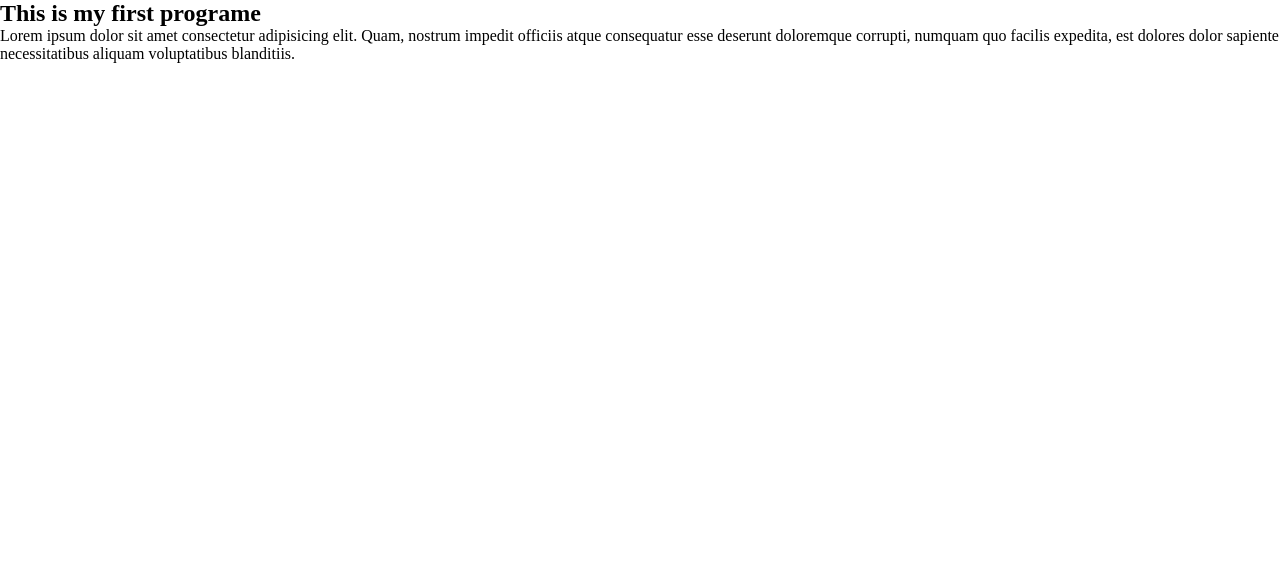
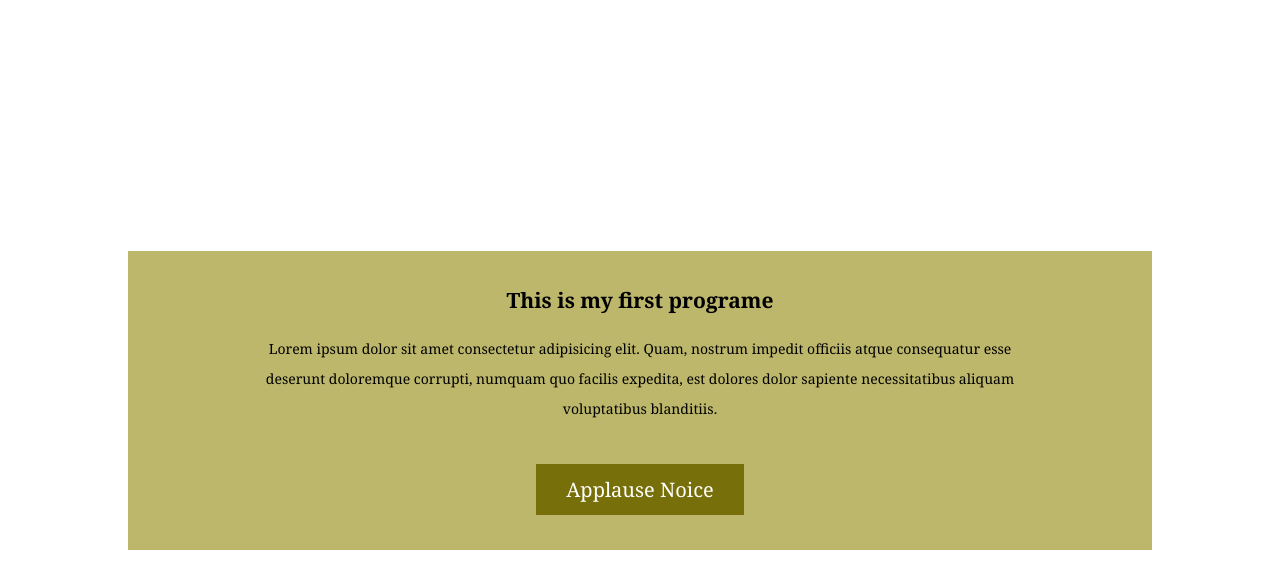
Before and after one commit to asadfigcode/Git-learning, a plain HTML site: page index.html in a window 1280 px wide. Drawn offline with Linux system fonts and the light colour scheme.

Commit message:
Changes some css file and index file

```diff
--- a/index.html
+++ b/index.html
@@ -1,5 +1,6 @@
 <!DOCTYPE html>
 <html lang="en">
+
 <head>
     <meta charset="UTF-8">
     <meta http-equiv="X-UA-Compatible" content="IE=edge">
@@ -7,7 +8,15 @@
     <title>Document</title>
     <link rel="stylesheet" href="stylesheet.css">
 </head>
+
 <body>
-    <h2>This is my first programe</h2>
-    <p>Lorem ipsum dolor sit amet consectetur adipisicing elit. Quam, nostrum impedit officiis atque consequatur esse deserunt doloremque corrupti, numquam quo facilis expedita, est dolores dolor sapiente necessitatibus aliquam voluptatibus blanditiis.</p>
+    <div class="container">
+        <div class="info_sec">
+            <h2>This is my first programe</h2>
+            <p>Lorem ipsum dolor sit amet consectetur adipisicing elit. Quam, nostrum impedit officiis atque consequatur
+                esse deserunt doloremque corrupti, numquam quo facilis expedita, est dolores dolor sapiente necessitatibus
+                aliquam voluptatibus blanditiis.</p>
+            <button class="btn_repo">Applause Noice</button>
+        </div>
+    </div>
 </body>
--- a/stylesheet.css
+++ b/stylesheet.css
@@ -3,3 +3,55 @@
     padding: 0;
     box-sizing: border-box;
 }
+
+body{
+    font-family: Cambria, Cochin, Georgia, Times, 'Times New Roman', serif;
+    font-size: 14px;
+    color: #000;
+}
+
+.container{
+    display: flex;
+    justify-content: center;
+    align-items: center;
+    min-height: 100vh;
+ }
+
+.container .info_sec{
+    background-color: darkkhaki;
+    padding: 35px;
+    text-align: center;
+    width: 80%;
+ }
+
+ .container .info_sec h1{
+    font-family: Cambria, Cochin, Georgia, Times, 'Times New Roman', serif;
+    font-size: 30px;
+    font-weight: normal;
+    color: #fff;
+}
+
+.info_sec p {
+    width: 80%;
+    margin-inline: auto;
+    padding: 20px 0;
+    line-height: 30px;
+  }
+
+.container .info_sec .btn_repo{
+    font-family: Cambria, Cochin, Georgia, Times, 'Times New Roman', serif;
+    font-size: 20px;
+    font-weight: normal;
+    background-color: #776f09;
+    color: #fff;
+    margin: 0;
+    padding: 12px 30px;
+    border: none;
+    margin-top: 20px;
+    cursor: pointer;
+}
+
+.container .info_sec .btn_repo:hover{
+    background-color: #afa642;
+    letter-spacing: 2;
+}
```
